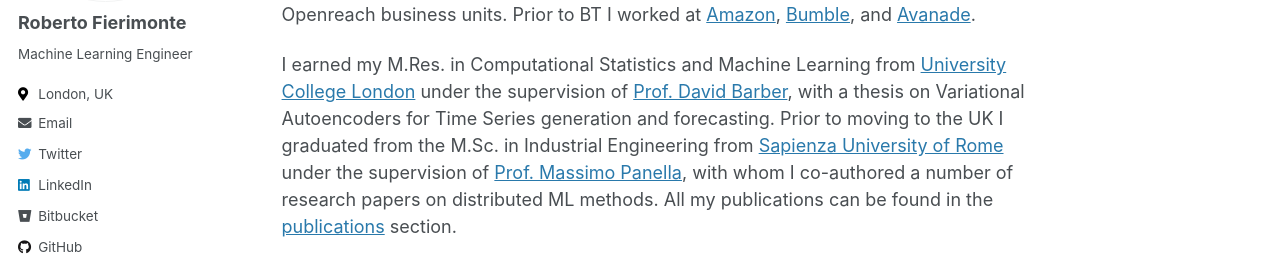
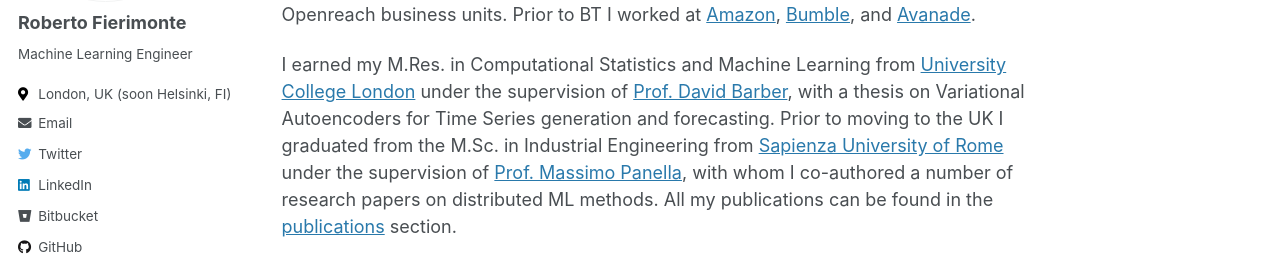
Before and after one commit to robertofierimonte/robertofierimonte.github.io, a Jekyll site: the page built from _pages/about.md, in a window 1280 px wide. Shown: the part 291-558 px from the top of the page. Built offline with Jekyll 4.4.1, drawn with Linux system fonts in a browser that asks for light colours.

Commit message:
Updated location
Signed-off-by: Roberto Fierimonte <roberto.fierimonte@gmail.com>

```diff
--- a/_config.yml
+++ b/_config.yml
@@ -83,7 +83,7 @@ author:
   name             : "Roberto Fierimonte"
   avatar           : "profile.jpeg"
   bio              : "Machine Learning Engineer"
-  location         : "London, UK"
+  location         : "London, UK (soon Helsinki, FI)"
   employer         :
   pubmed           : #"https://www.ncbi.nlm.nih.gov/pubmed/?term=john+snow"
   googlescholar    : "https://scholar.google.com/citations?user=7GaHPOAAAAAJ"
```
